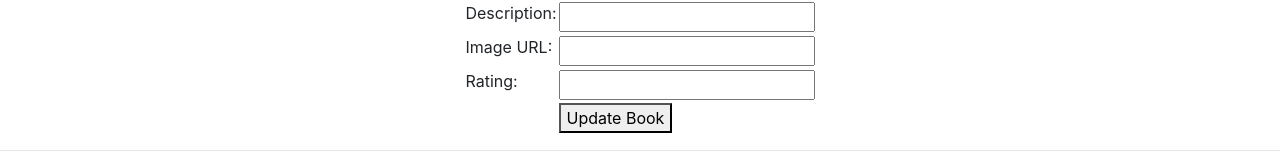
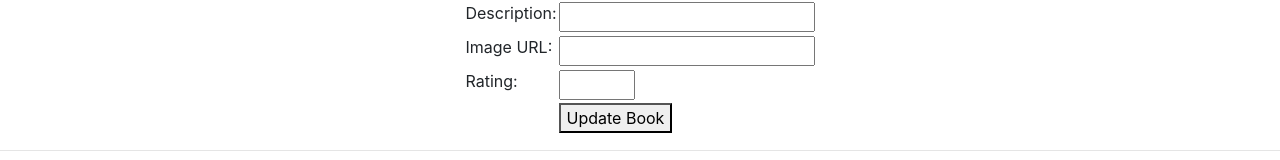
Before and after one commit to t7guma00/Library-project, a React (Create React App) app in the folder library-project/: page /tools in a window 1280 px wide. Shown: the part 615-775 px from the top of the page. Built offline with nearby package versions, Linux system fonts and the light colour scheme.

Commit message:
Minor
Added min/max parameters to Rating add/update

```diff
--- a/library-project/src/Components/AddBook.js
+++ b/library-project/src/Components/AddBook.js
@@ -114,6 +114,8 @@ class AddBook extends Component {
                     <input
                       type="number"
                       name="rating"
+                      min="1"
+                      max="5"
                       onChange={this.onChange}
                     />
                   </td>
--- a/library-project/src/Components/UpdateBook.js
+++ b/library-project/src/Components/UpdateBook.js
@@ -161,8 +161,10 @@ class UpdateBook extends Component {
                   </td>
                   <td>
                     <input
-                      type="text"
+                      type="number"
                       name="rating"
+                      min="1"
+                      max="5"
                       value={this.state.rating}
                       onChange={this.onChange}
                     />
```
